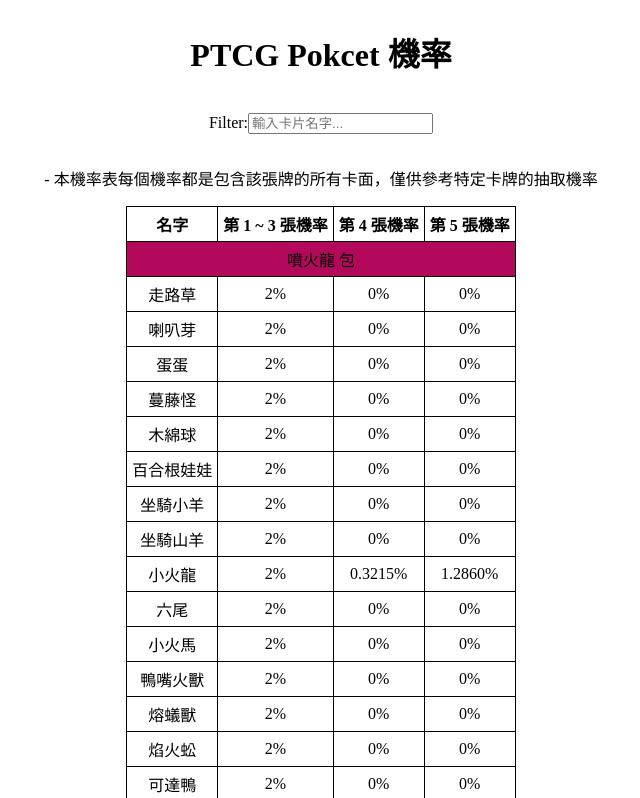
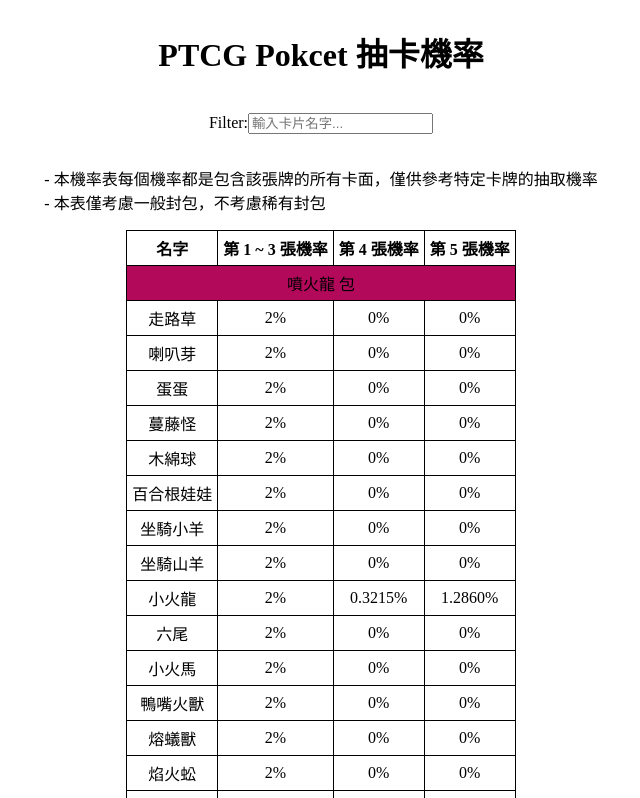
Before and after one commit to AhChao/PctgPocketList, a plain HTML site: page index.html in a window 1280 px wide. Shown: the top 798 px of the page, without its empty margins (319-959 px from the left). Drawn offline with Linux system fonts and the light colour scheme.

Commit message:
fix: some texts update

```diff
--- a/gen/1.js
+++ b/gen/1.js
@@ -81,7 +81,7 @@
             "八爪武師",
             "阿柏怪",
             "劈斬司令",
-            "喵老大",
+            "貓老大",
             "嘟嘟利",
             "肯泰羅",
             "奇諾栗鼠",
--- a/index.html
+++ b/index.html
@@ -3,7 +3,7 @@
 <head>
     <meta charset="UTF-8">
     <meta name="viewport" content="width=device-width, initial-scale=1.0">
-    <title>PTCG Pocket Live</title>
+    <title>PTCG Pokcet 抽卡機率</title>
     <style>
         table{
             border: 1px solid black;
@@ -22,9 +22,12 @@
     </style>
 </head>
 <body id="app" style="display: flex; flex-direction: column; align-items: center; justify-content: center;">
-    <h1>PTCG Pokcet 機率</h1>
+    <h1>PTCG Pokcet 抽卡機率</h1>
     <p><span>Filter:</span><input type="text" v-model="searchQuery" placeholder="輸入卡片名字..."></p>
-    <p>- 本機率表每個機率都是包含該張牌的所有卡面，僅供參考特定卡牌的抽取機率</p>
+    <p>- 本機率表每個機率都是包含該張牌的所有卡面，僅供參考特定卡牌的抽取機率<br/>
+        - 本表僅考慮一般封包，不考慮稀有封包<br/>
+
+    </p>
     <table>
         <thead><tr><th>名字</th><th>第 1 ~ 3 張機率</th><th>第 4 張機率</th><th>第 5 張機率</th></tr></thead>
         <tbody>
```
